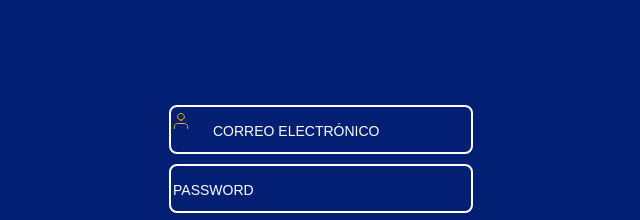
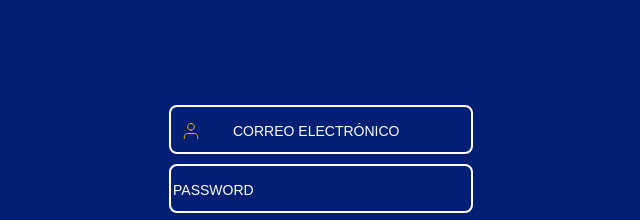
Before and after one commit to wiskani/prueba, a website: page login.html in a window 1280 px wide. Shown: the part 216-436 px from the top of the page, 321-961 px from the left. Drawn offline with Linux system fonts and the light colour scheme.

Commit message:
macaneando

```diff
--- a/login.html
+++ b/login.html
@@ -54,8 +54,8 @@
         }
         .icon-mail{
             background: url(./icons/user.svg) no-repeat;
-            margin-right:20px;
-            padding: 10px;
+            padding: 0px 50px 0px 0px;
+            margin: 0px 0px 0px 10px;
             min-width: 20px;
         }
     </style>
```
